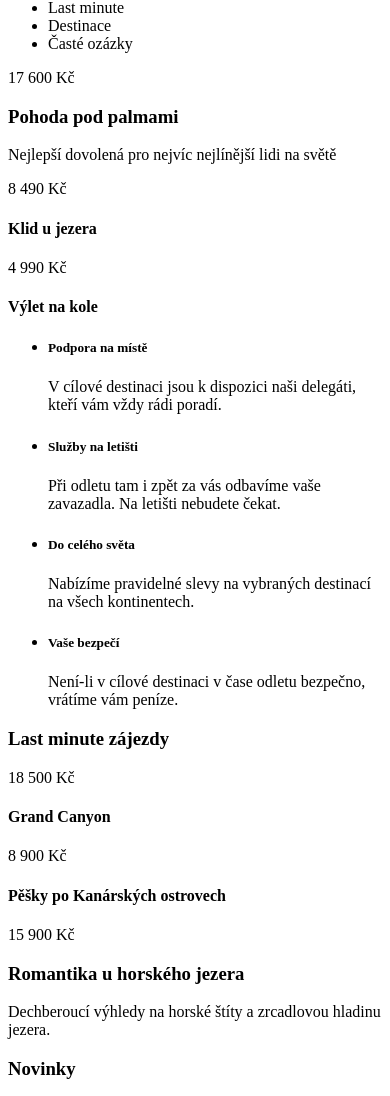
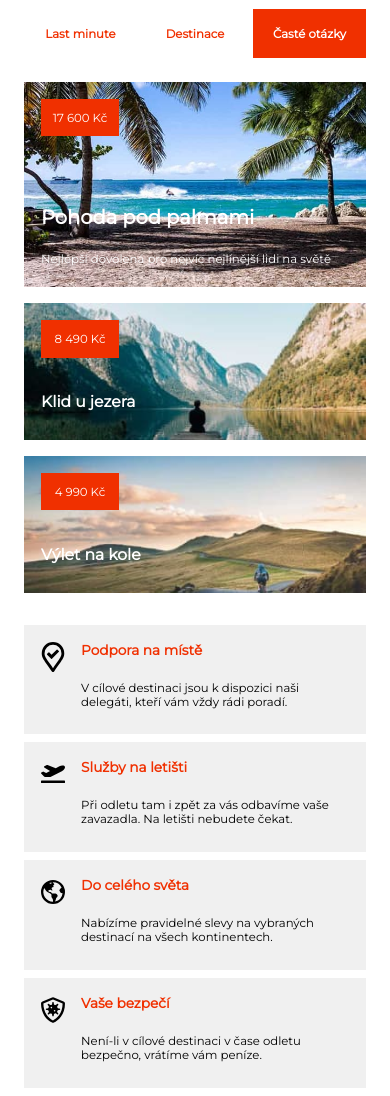
Before and after one commit to HTML-a-CSS-2-Podzim-2021-Online/cestovka-Eliska-S, a plain HTML site: page index.html in a window 390 px wide. Shown: the part 68-1164 px from the top of the page. Drawn offline with Linux system fonts and the light colour scheme.

Commit message:
Styly pro mobilní telefony

```diff
--- /dev/null
+++ b/hlavicka.css
@@ -0,0 +1,29 @@
+/*mobilni telefony*/
+.hlavicka {
+    display: grid;
+    grid-template-columns: 1fr;
+}
+.hlavicka img{
+    margin: 0 auto;
+    grid-column: 1 / -1;
+}
+.hlavicka__menu{
+    display: flex;
+    justify-content: space-between;
+    width: 100%;
+    margin: 2em auto;
+    grid-column: 1 / -1;
+    grid-row: 2;
+    font-size: 3vw;
+    font-weight: bold;
+    color: var(--primarni-barva);
+}
+.hlavicka__menu li{
+    width: 33%;
+    text-align: center;
+    padding: 1.5em 0;
+}
+.hlavicka__menu li:nth-child(3){
+    background-color: var(--primarni-barva);
+    color: white;
+}
--- a/index.html
+++ b/index.html
@@ -5,66 +5,73 @@
 	<meta charset="UTF-8">
 	<meta name="viewport" content="width=device-width, initial-scale=1.0">
 	<title>Cestovka</title>
-	<link rel="stylesheet" href="">
+	<link rel="stylesheet" href="style.css">
+	<style>
+		@import url('https://fonts.googleapis.com/css2?family=Montserrat&display=swap');
+	</style>
 </head>
 
 <body>
 	<nav class="hlavicka">
-		<h1>CESTOVKA</h1>
+		<img src="podklady/logo.svg">
 		<ul class="hlavicka__menu">
 			<li>Last minute</li>
 			<li>Destinace</li>
-			<li>Časté ozázky</li>
+			<li>Časté otázky</li>
 		</ul>
 	</nav>
 	<section class="zajezdy">
-		<div class="zajezdy__karta--velka">
+		<div class="zajezdy__karta">
 			<span>17 600 Kč</span>
-			<h3>Pohoda pod palmami</h3>
+			<h2>Pohoda pod palmami</h2>
 			<p>Nejlepší dovolená pro nejvíc nejlínější lidi na světě</p>
 		</div>
-		<div class="zajezdy__karta--mala">
+		<div class="zajezdy__karta">
 			<span>8 490 Kč</span>
-			<h4>Klid u jezera</h3>
+			<h3>Klid u jezera</h3>
 		</div>
-		<div class="zajezdy__karta--mala">
+		<div class="zajezdy__karta">
 			<span>4 990 Kč</span>
-			<h4>Výlet na kole</h3>
+			<h3>Výlet na kole</h3>
 		</div>
 	</section>
 	<section class="sluzby">
-		<ul class="sluzby__karta">
-			<li>
-				<h5>Podpora na místě</h5>
-				<p>	V cílové destinaci jsou k dispozici naši delegáti, kteří vám vždy rádi poradí.</p>
+		<ul class="seznam-sluzeb">
+			<li class="sluzby__karta">
+				<img src="podklady/map.svg" alt="mapa">
+				<h4>Podpora na místě</h4>
+				<p>V cílové destinaci jsou k dispozici naši delegáti, kteří vám vždy rádi poradí.</p>
 			</li>
-			<li>
-				<h5>Služby na letišti</h5>
+			<li class="sluzby__karta">
+				<img src="podklady/plane.svg" alt="letadlo">
+				<h4>Služby na letišti</h4>
 				<p>Při odletu tam i zpět za vás odbavíme vaše zavazadla. Na letišti nebudete čekat.</p>
 			</li>
-			<li>
-				<h5>Do celého světa</h5>
-				<p>	Nabízíme pravidelné slevy na vybraných destinací na všech kontinentech.</p>
+			<li class="sluzby__karta">
+				<img src="podklady/globe.svg" alt="globus">
+				<h4>Do celého světa</h4>
+				<p>Nabízíme pravidelné slevy na vybraných destinací na všech kontinentech.</p>
 			</li>
-			<li>
-				<h5>Vaše bezpečí</h5>
+			<li class="sluzby__karta">
+				<img src="podklady/shield.svg" alt="štít">
+				<h4>Vaše bezpečí</h4>
 				<p>Není-li v cílové destinaci v čase odletu bezpečno, vrátíme vám peníze.</p>
 			</li>
 		</ul>
 	</section>
-	<section class="zajezdy last-minute">
+	<section class="zajezdy">
 		<h3>Last minute zájezdy</h3>
-		<div class="zajezdy__karta--mala">
+		<div class="zajezdy__karta--last-minute">
 			<span>18 500 Kč</span>
-			<h4>Grand Canyon</h3>
+			<h3>Grand Canyon</h3>
 		</div>
-		<div class="zajezdy__karta--mala">
+		<div class="zajezdy__karta--last-minute">
 			<span>8 900 Kč</span>
-			<h4>Pěšky po Kanárských ostrovech</h3>
+			<h3>Pěšky po Kanárských ostrovech</h3>
 		</div>
-		<div class="zajezdy__karta--velka">
+		<div class="zajezdy__karta--last-minute">
 			<span>15 900 Kč</span>
-			<h3>Romantika u horského jezera</h3>
+			<h2>Romantika u horského jezera</h2>
 			<p>Dechberoucí výhledy na horské štíty a zrcadlovou hladinu jezera.</p>
 		</div>
 	</section>
@@ -73,17 +80,17 @@
 		<h3>Novinky</h3>
 		<article class="novinky__clanek">
 			<span>15. 8. 2020</span>
-			<h6>Magický Zanzibar</h6>
+			<h5>Magický Zanzibar</h5>
 			<p>Zanzibar, při vyslovení jména tohoto kouzelného ostrova, se vybaví vůně exotických koření, příznivé klima, teplé moře, exotická flóra i fauna.</p>
 		</article>
 		<article class="novinky__clanek">
 			<span>31. 9. 2020</span>
-			<h6>Návrat českých občanů ze zahraničí</h6>
+			<h5>Návrat českých občanů ze zahraničí</h5>
 			<p>Všichni občané ČR vracející se ze zahraničí zpět se musí řídit podmínkami uvedenými v platném Ochranném opatření Ministerstva zdravotnictví ČR.</p>
 		</article>
 		<article class="novinky__clanek">
 			<span>6. 10. 2020</span>
-			<h6>Na Kubu s PCR testem</h6>
+			<h5>Na Kubu s PCR testem</h5>
 			<p>Při vstupu do země se buď musíte prokázat negativním PCR testem na Covid-19, který byl proveden max. 72 hodin před příletem do destinace.</p>
 		</article>
 	</section>
--- /dev/null
+++ b/novinky.css
@@ -0,0 +1,21 @@
+.novinky{
+    display: grid;
+    grid-template-columns: 1fr;
+    grid-template-rows: auto;
+    grid-gap: 1em;
+    margin-bottom: 2em;
+}
+.novinky__clanek{
+    background-color: var(--sekundarni-barva);
+    grid-column: 1 / -1;
+    padding: 5%;
+    font-size: 0.8em;
+}
+.novinky__clanek h5{
+    color: var(--primarni-barva);
+    font-size: 1em;
+    padding: 0.8em 0;
+}
+.novinky__clanek span{
+    color: gray;
+}
--- /dev/null
+++ b/sluzby.css
@@ -0,0 +1,30 @@
+/*mobilni styly*/
+.seznam-sluzeb{
+    display: grid;
+    grid-template-columns: 1fr;
+    grid-template-rows: repeat(4,13vh);
+    grid-gap: 0.5em;
+    margin-bottom: 2em;
+}
+.sluzby__karta{
+    grid-column: 1 / -1;
+    background-color: var(--sekundarni-barva);
+    display: flex;
+    flex-wrap: wrap;
+    text-align: left;
+    align-items: top;
+    padding: 5%;
+}
+.sluzby__karta img{
+    width: 13%;
+    height: 30px;
+    padding-right: 1em;
+}
+.sluzby__karta h4{
+    color: var(--primarni-barva);
+    font-size: 3.5vw;
+}
+.sluzby__karta p{
+    font-size: 3vw;
+    padding-left: 13%;
+}
--- /dev/null
+++ b/style.css
@@ -0,0 +1,36 @@
+@import url(hlavicka.css);
+@import url(zajezdy.css);
+@import url(sluzby.css);
+@import url(novinky.css);
+@import url(footer.css);
+
+/*intuitivní border-box*/
+html {
+    box-sizing: border-box;
+}
+*, ::before, ::after {
+    box-sizing: inherit;
+}
+/*custom property*/
+:root {
+    --primarni-barva: #F03000;
+    --sekundarni-barva: #F0F0F0;
+}
+/*obecné*/
+body{
+    font-family: 'Montserrat', sans-serif;
+    margin: 1.5em;
+    text-align: left;
+}
+ul{
+    list-style-type: none;
+}
+h1,h2,h3,h4,h5{
+    margin: 0;
+    padding: 0;
+    font-weight: bold;
+}
+p,ul,li{
+    margin: 0;
+    padding: 0;
+}
--- /dev/null
+++ b/zajezdy.css
@@ -0,0 +1,79 @@
+/*mobilni telefony*/
+.zajezdy{
+    display: grid;
+    grid-template-columns: 1fr;
+    grid-gap: 1em;
+    margin-bottom: 2em;
+}
+.zajezdy__karta,
+.zajezdy__karta--last-minute{
+    position: relative;
+    grid-column: 1 / -1;
+    color: white;
+    padding: 5%;
+}
+.zajezdy__karta:nth-child(1){
+    background-image: url(podklady/palmy.jpg);
+    background-size: cover;
+    aspect-ratio: 5 / 3;
+}
+.zajezdy__karta:nth-child(2){
+    background-image: url(podklady/jezero.jpg);
+    background-size: cover;
+    aspect-ratio: 5 / 2;
+}
+.zajezdy__karta:nth-child(3){
+    background-image: url(podklady/nakole.jpg);
+    background-size: cover;
+    aspect-ratio: 5 / 2;
+}
+.zajezdy__karta span,
+.zajezdy__karta--last-minute span{
+    position: absolute;
+    background-color: var(--primarni-barva);
+    font-size: 3vw;
+    text-align: center;
+    width: 20vw;
+    padding: 1em 0.5em;
+}
+.zajezdy__karta h2,
+.zajezdy__karta--last-minute h2{
+    position: absolute;
+    top: 60%;
+    font-size: 5vw;
+}
+.zajezdy__karta h3,
+.zajezdy__karta--last-minute h3{
+    position: absolute;
+    top: 65%;
+    font-size: 4vw;
+}
+.zajezdy__karta p,
+.zajezdy__karta--last-minute p{
+    position: absolute;
+    top: 83%;
+    font-size: 3vw;
+}
+
+.zajezdy__karta--last-minute:nth-child(4){
+    background-image: url(podklady/lodicka.jpg);
+    background-size: cover;
+    aspect-ratio: 5 / 3;
+    grid-row: 2;
+}
+.zajezdy__karta--last-minute h2{
+    top: 50%;
+}
+.zajezdy__karta--last-minute p{
+    top: 75%;
+}
+.zajezdy__karta--last-minute:nth-child(2){
+    background-image: url(podklady/zatoka.jpg);
+    background-size: cover;
+    aspect-ratio: 5 / 2;
+}
+.zajezdy__karta--last-minute:nth-child(3){
+    background-image: url(podklady/podkova.jpg);
+    background-size: cover;
+    aspect-ratio: 5 / 2;
+}
```
Also changed, not shown: footer.css (added).
